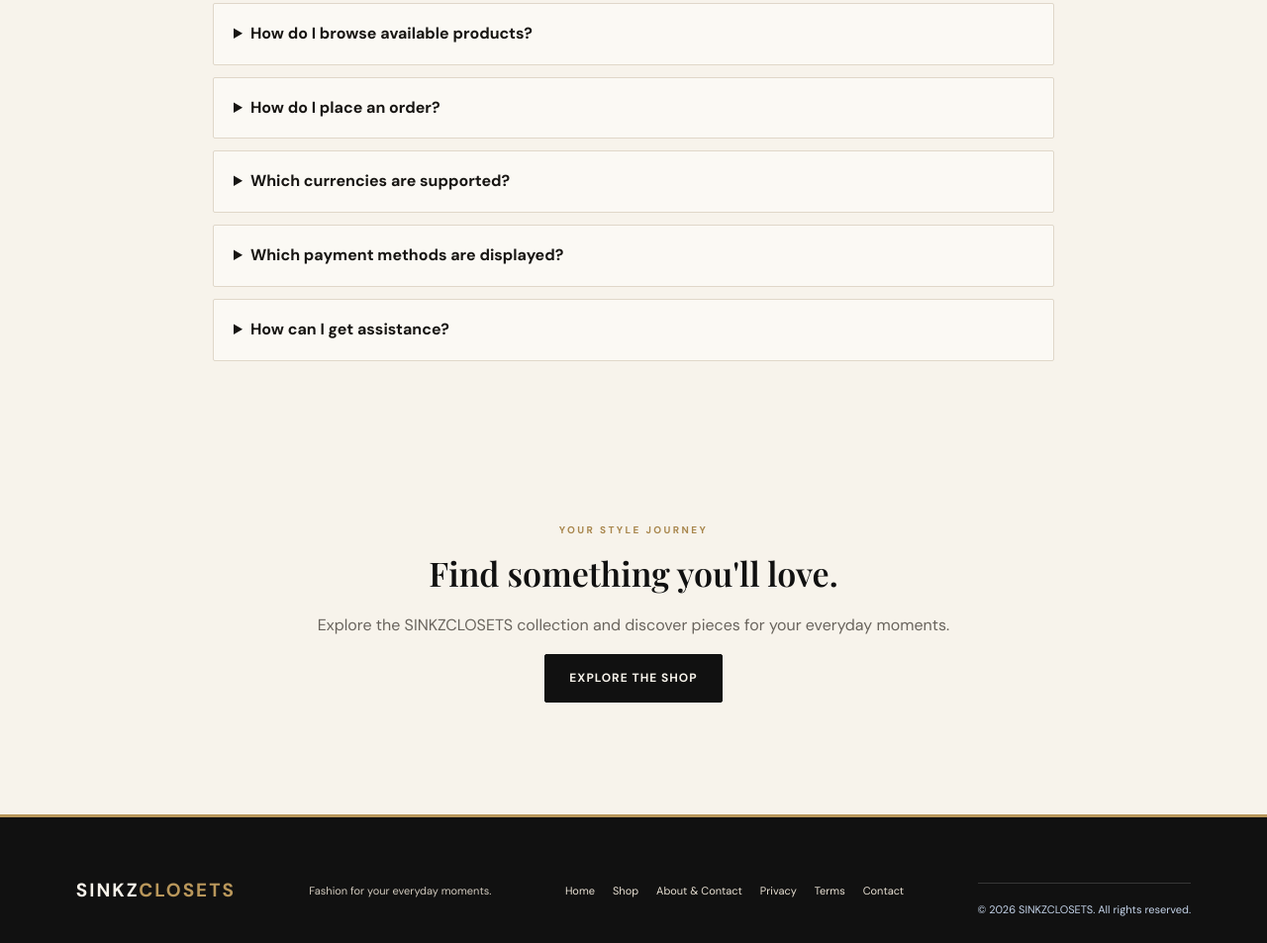
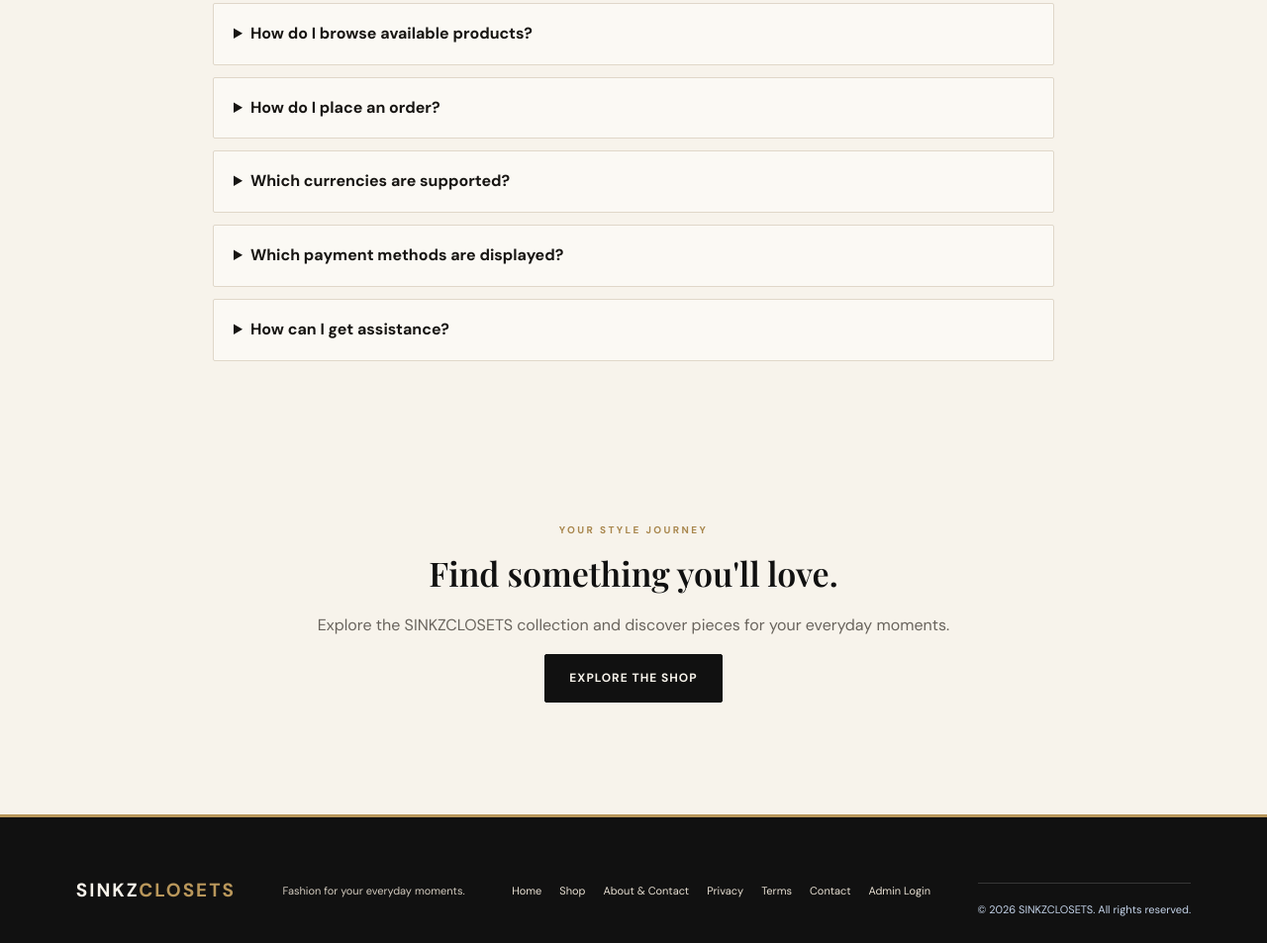
Before and after one commit to sinkzclosetsofficial/sinkzclosets, a plain HTML site: page index.html in a window 1280 px wide. Shown: the part 3652-4605 px from the top of the page at 99% size. Drawn offline with nearby package versions, Linux system fonts and the light colour scheme; no server answers.

Commit message:
Add discreet admin login link to homepage footer

```diff
--- a/index.html
+++ b/index.html
@@ -1537,6 +1537,7 @@
                 <a href="privacy.html">Privacy</a>
                 <a href="terms.html">Terms</a>
                 <a href="about.html">Contact</a>
+                <a href="admin.html" aria-label="Administrator login">Admin Login</a>
             </div>
 
             <div class="sinkz-footer-bottom">
```
